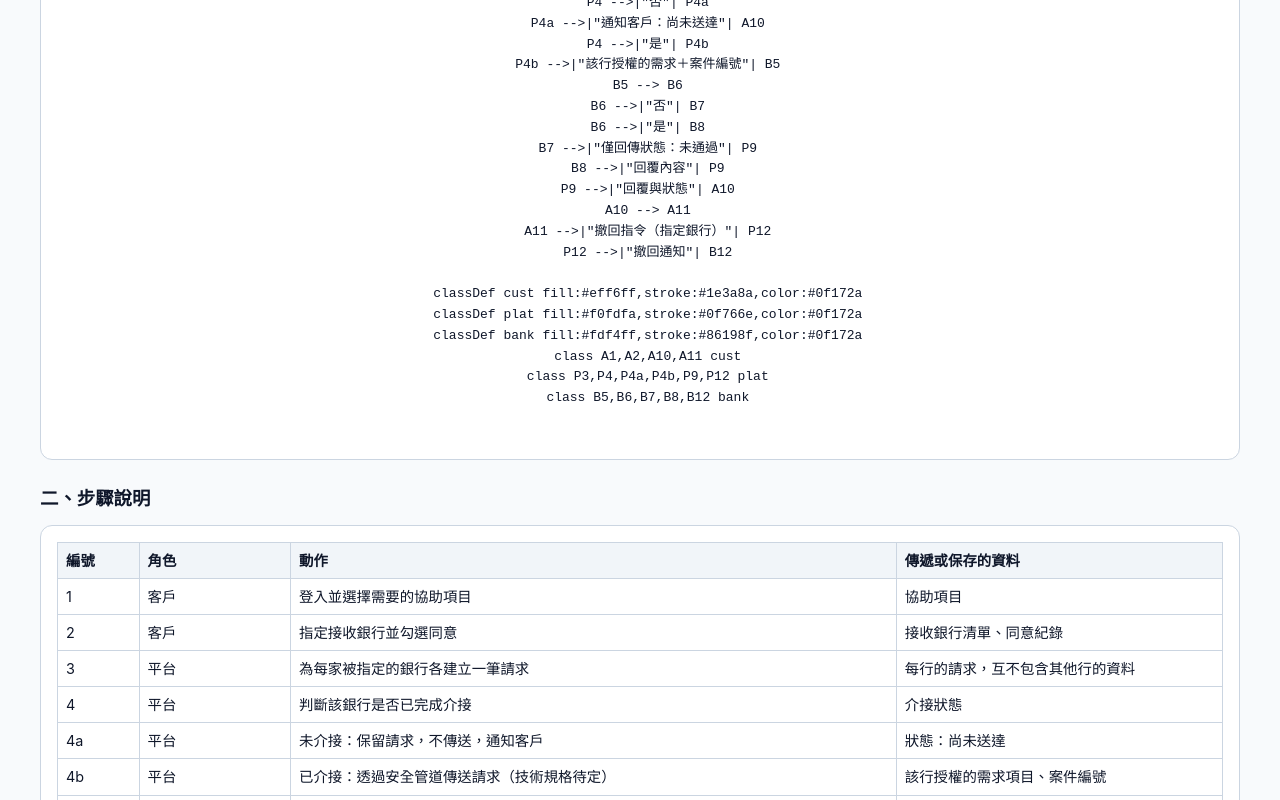
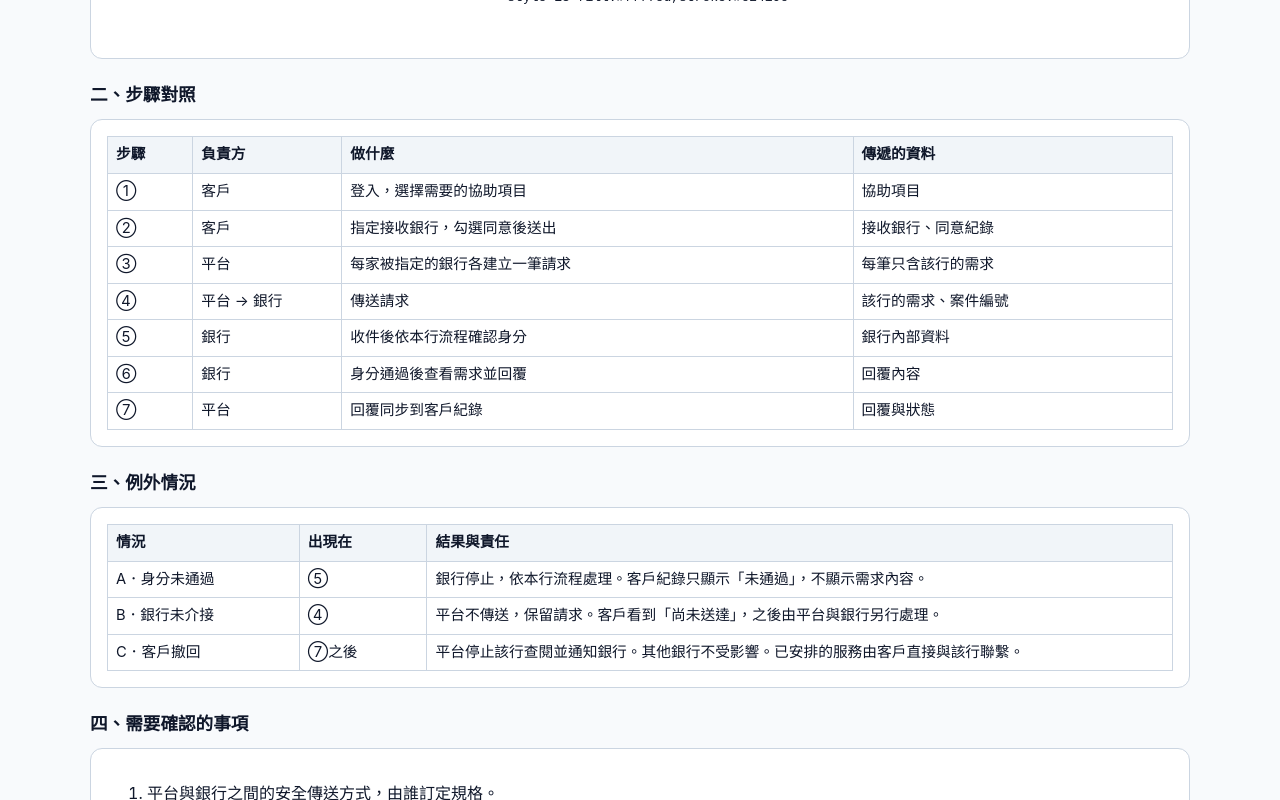
Before and after one commit to finsustcf/aaf, a plain HTML site: page step.html in a window 1280 px wide. Shown: the part 840-1640 px from the top of the page. Drawn offline with Linux system fonts and the light colour scheme.

Commit message:
Update step.html

```diff
--- a/step.html
+++ b/step.html
@@ -3,20 +3,19 @@
 <head>
 <meta charset="UTF-8">
 <meta name="viewport" content="width=device-width, initial-scale=1.0">
-<title>金融友善通行證｜服務流程圖（草稿 v2）</title>
+<title>金融友善通行證｜服務流程圖</title>
 <style>
   @page { size: A4 landscape; margin: 12mm; }
   body { font-family: 'Noto Sans TC', -apple-system, "Segoe UI", Roboto, sans-serif; color: #0f172a; margin: 0; background: #f8fafc; line-height: 1.6; }
-  .wrap { max-width: 1200px; margin: 0 auto; padding: 24px; }
+  .wrap { max-width: 1100px; margin: 0 auto; padding: 24px; }
   h1 { font-size: 1.5rem; margin: 0 0 4px; }
-  h2 { font-size: 1.15rem; margin: 24px 0 8px; }
+  h2 { font-size: 1.1rem; margin: 22px 0 8px; }
   .muted { color: #475569; font-size: .9rem; }
-  .card { background: #fff; border: 1px solid #cbd5e1; border-radius: 12px; padding: 16px; margin-top: 12px; overflow-x: auto; }
-  .draft { background: #fffbeb; border: 1px solid #fcd34d; color: #78350f; border-radius: 8px; padding: 8px 12px; font-size: .9rem; }
-  table { width: 100%; border-collapse: collapse; font-size: .9rem; }
+  .card { background: #fff; border: 1px solid #cbd5e1; border-radius: 12px; padding: 16px; margin-top: 10px; overflow-x: auto; }
+  .note { background: #fffbeb; border: 1px solid #fcd34d; color: #78350f; border-radius: 8px; padding: 8px 12px; font-size: .9rem; }
+  table { width: 100%; border-collapse: collapse; font-size: .92rem; }
   th, td { border: 1px solid #cbd5e1; padding: 6px 8px; text-align: left; vertical-align: top; }
   th { background: #f1f5f9; }
-  .tag { display: inline-block; padding: 0 6px; border-radius: 4px; background: #fde68a; font-size: .8rem; }
   .mermaid { text-align: center; }
   @media print { .wrap { padding: 0; } .card { break-inside: avoid; } }
 </style>
@@ -25,114 +24,79 @@
 <div class="wrap">
 
   <h1>金融友善通行證｜服務流程圖</h1>
-  <p class="muted">三個角色：客戶、共同平台、接收銀行。流程依步驟編號進行；每條箭頭標示傳遞的資料。配對碼已移除，改為平台直接傳送。</p>
-  <div class="draft">草稿。台灣法規尚未查核，表格中的法規欄位皆為「待查核」，不可作為合規結論。</div>
+  <p class="muted">讀法：實線為主流程，由上往下依序進行；虛線為例外情況。配對碼已移除，平台直接傳送請求給銀行。</p>
+  <div class="note">本圖尚未對照台灣現行法規，僅為流程說明，不作為合規結論。</div>
 
-  <h2>一、流程圖</h2>
+  <h2>一、主流程（實線）</h2>
   <div class="card">
     <pre class="mermaid">
-flowchart TD
-  subgraph C["客戶"]
-    A1["[1] 登入並選擇協助需求"]
-    A2["[2] 指定接收銀行並勾選同意"]
-    A10["[10] 查看各行狀態與回覆"]
-    A11["[11] 撤回單一銀行的分享"]
-  end
+flowchart TB
+  S1["① 客戶登入，選擇需要的協助"]
+  S2["② 客戶指定接收銀行，勾選同意，送出"]
+  S3["③ 平台為每家銀行各建立一筆請求"]
+  S4["④ 平台傳送給該銀行（只含該行的需求）"]
+  S5["⑤ 銀行收到請求，依本行流程確認客戶身分"]
+  S6["⑥ 身分確認通過，銀行查看需求並回覆"]
+  S7["⑦ 平台把回覆同步到客戶的「我的紀錄」"]
 
-  subgraph P["共同平台"]
-    P3["[3] 為每家被指定的銀行建立一筆請求"]
-    P4{"[4] 該行已完成介接？"}
-    P4a["[4a] 保留請求，不傳送"]
-    P4b["[4b] 透過安全管道傳送請求"]
-    P9["[9] 同步回覆與狀態至客戶紀錄"]
-    P12["[12] 停止該行查閱"]
-  end
+  S1 --> S2 --> S3 --> S4 --> S5 --> S6 --> S7
 
-  subgraph B["接收銀行"]
-    B5["[5] 接收請求，列入收件匣"]
-    B6{"[6] 依本行流程確認身分？"}
-    B7["[7] 身分未通過或資料不符：停止，依本行流程處理"]
-    B8["[8] 身分通過後顯示需求並回覆"]
-    B12["[12b] 收到撤回通知，停止查閱"]
-  end
+  S5 -. "未通過" .-> E1
+  S4 -. "銀行未介接" .-> E2
+  S7 -. "客戶撤回" .-> E3
 
-  A1 -->|"協助項目"| A2
-  A2 -->|"接收銀行清單＋同意紀錄"| P3
-  P3 -->|"每行各一筆"| P4
-  P4 -->|"否"| P4a
-  P4a -->|"通知客戶：尚未送達"| A10
-  P4 -->|"是"| P4b
-  P4b -->|"該行授權的需求＋案件編號"| B5
-  B5 --> B6
-  B6 -->|"否"| B7
-  B6 -->|"是"| B8
-  B7 -->|"僅回傳狀態：未通過"| P9
-  B8 -->|"回覆內容"| P9
-  P9 -->|"回覆與狀態"| A10
-  A10 --> A11
-  A11 -->|"撤回指令（指定銀行）"| P12
-  P12 -->|"撤回通知"| B12
+  E1["例外 A：銀行停止處理，依本行流程辦理；平台只顯示「未通過」"]
+  E2["例外 B：平台保留請求、不傳送；客戶看到「尚未送達」"]
+  E3["例外 C：平台停止該行查閱並通知銀行；已安排的服務由客戶直接與該行聯繫"]
 
-  classDef cust fill:#eff6ff,stroke:#1e3a8a,color:#0f172a
-  classDef plat fill:#f0fdfa,stroke:#0f766e,color:#0f172a
-  classDef bank fill:#fdf4ff,stroke:#86198f,color:#0f172a
-  class A1,A2,A10,A11 cust
-  class P3,P4,P4a,P4b,P9,P12 plat
-  class B5,B6,B7,B8,B12 bank
+  style S1 fill:#eff6ff,stroke:#1e3a8a
+  style S2 fill:#eff6ff,stroke:#1e3a8a
+  style S3 fill:#f0fdfa,stroke:#0f766e
+  style S4 fill:#f0fdfa,stroke:#0f766e
+  style S5 fill:#fdf4ff,stroke:#86198f
+  style S6 fill:#fdf4ff,stroke:#86198f
+  style S7 fill:#f0fdfa,stroke:#0f766e
+  style E1 fill:#fff7ed,stroke:#c2410c
+  style E2 fill:#fff7ed,stroke:#c2410c
+  style E3 fill:#fff7ed,stroke:#c2410c
     </pre>
   </div>
 
-  <h2>二、步驟說明</h2>
+  <h2>二、步驟對照</h2>
   <div class="card">
     <table>
-      <thead><tr><th style="width:7%">編號</th><th style="width:13%">角色</th><th>動作</th><th style="width:28%">傳遞或保存的資料</th></tr></thead>
+      <thead><tr><th style="width:8%">步驟</th><th style="width:14%">負責方</th><th>做什麼</th><th style="width:30%">傳遞的資料</th></tr></thead>
       <tbody>
-        <tr><td>1</td><td>客戶</td><td>登入並選擇需要的協助項目</td><td>協助項目</td></tr>
-        <tr><td>2</td><td>客戶</td><td>指定接收銀行並勾選同意</td><td>接收銀行清單、同意紀錄</td></tr>
-        <tr><td>3</td><td>平台</td><td>為每家被指定的銀行各建立一筆請求</td><td>每行的請求，互不包含其他行的資料</td></tr>
-        <tr><td>4</td><td>平台</td><td>判斷該銀行是否已完成介接</td><td>介接狀態</td></tr>
-        <tr><td>4a</td><td>平台</td><td>未介接：保留請求，不傳送，通知客戶</td><td>狀態：尚未送達</td></tr>
-        <tr><td>4b</td><td>平台</td><td>已介接：透過安全管道傳送請求（技術規格待定）</td><td>該行授權的需求項目、案件編號</td></tr>
-        <tr><td>5</td><td>銀行</td><td>接收請求，列入收件匣</td><td>僅狀態與案件編號，不含需求內容</td></tr>
-        <tr><td>6</td><td>銀行</td><td>依本行身分確認流程確認客戶</td><td>銀行自有流程的資料</td></tr>
-        <tr><td>7</td><td>銀行</td><td>身分未通過，或請求與客戶不符：停止，依本行流程處理</td><td>平台僅記錄「未通過」狀態</td></tr>
-        <tr><td>8</td><td>銀行</td><td>身分通過後，顯示需求內容並回覆</td><td>回覆內容</td></tr>
-        <tr><td>9</td><td>平台</td><td>將回覆或未通過狀態同步至客戶紀錄</td><td>回覆內容、狀態</td></tr>
-        <tr><td>10</td><td>客戶</td><td>查看各行狀態與回覆</td><td>—</td></tr>
-        <tr><td>11</td><td>客戶</td><td>撤回單一銀行的分享</td><td>撤回指令（指定銀行）</td></tr>
-        <tr><td>12</td><td>平台</td><td>停止該行查閱，並通知該行</td><td>撤回通知</td></tr>
-        <tr><td>12b</td><td>銀行</td><td>收到撤回通知，停止查閱</td><td>—</td></tr>
+        <tr><td>①</td><td>客戶</td><td>登入，選擇需要的協助項目</td><td>協助項目</td></tr>
+        <tr><td>②</td><td>客戶</td><td>指定接收銀行，勾選同意後送出</td><td>接收銀行、同意紀錄</td></tr>
+        <tr><td>③</td><td>平台</td><td>每家被指定的銀行各建立一筆請求</td><td>每筆只含該行的需求</td></tr>
+        <tr><td>④</td><td>平台 → 銀行</td><td>傳送請求</td><td>該行的需求、案件編號</td></tr>
+        <tr><td>⑤</td><td>銀行</td><td>收件後依本行流程確認身分</td><td>銀行內部資料</td></tr>
+        <tr><td>⑥</td><td>銀行</td><td>身分通過後查看需求並回覆</td><td>回覆內容</td></tr>
+        <tr><td>⑦</td><td>平台</td><td>回覆同步到客戶紀錄</td><td>回覆與狀態</td></tr>
       </tbody>
     </table>
   </div>
 
-  <h2>三、關鍵分支</h2>
+  <h2>三、例外情況</h2>
   <div class="card">
     <table>
-      <thead><tr><th style="width:22%">情況</th><th style="width:14%">對應步驟</th><th>流程停在哪、由誰接手</th></tr></thead>
+      <thead><tr><th style="width:18%">情況</th><th style="width:12%">出現在</th><th>結果與責任</th></tr></thead>
       <tbody>
-        <tr><td>銀行未完成介接</td><td>4a</td><td>平台保留請求，不傳送。客戶看到「尚未送達」，後續由平台或銀行另行聯繫。</td></tr>
-        <tr><td>身分未通過</td><td>6 → 7</td><td>銀行停止處理，依本行流程辦理。平台只記錄「未通過」，客戶紀錄中不顯示需求內容。</td></tr>
-        <tr><td>請求與客戶不符</td><td>6 → 7</td><td>銀行停止處理，並依本行流程處理。平台不以配對碼定位，因此不會有碼比對失敗的情況。</td></tr>
-        <tr><td>客戶撤回</td><td>11 → 12 → 12b</td><td>平台立即停止該行查閱。已安排的服務需由客戶直接與該行聯繫。其他銀行不受影響。</td></tr>
+        <tr><td>A．身分未通過</td><td>⑤</td><td>銀行停止，依本行流程處理。客戶紀錄只顯示「未通過」，不顯示需求內容。</td></tr>
+        <tr><td>B．銀行未介接</td><td>④</td><td>平台不傳送，保留請求。客戶看到「尚未送達」，之後由平台與銀行另行處理。</td></tr>
+        <tr><td>C．客戶撤回</td><td>⑦之後</td><td>平台停止該行查閱並通知銀行。其他銀行不受影響。已安排的服務由客戶直接與該行聯繫。</td></tr>
       </tbody>
     </table>
   </div>
 
-  <h2>四、可行性與法規（待查核）</h2>
+  <h2>四、需要確認的事項</h2>
   <div class="card">
-    <table>
-      <thead><tr><th style="width:24%">爭點</th><th style="width:12%">對應步驟</th><th>待查核的規範</th><th style="width:12%">狀態</th></tr></thead>
-      <tbody>
-        <tr><td>平台直接傳送需求給銀行的依據</td><td>3、4b</td><td>個人資料保護法（特種個資、蒐集目的與同意格式）、委外與資料傳遞規定</td><td><span class="tag">待查核</span></td></tr>
-        <tr><td>銀行身分確認的方式與責任</td><td>6</td><td>金管會電子銀行業務安全控管相關規範</td><td><span class="tag">待查核</span></td></tr>
-        <tr><td>各行可接收與回覆的服務範圍</td><td>2、8</td><td>銀行公會業務合作自律規範（開放銀行）</td><td><span class="tag">待查核</span></td></tr>
-        <tr><td>安全管道的技術標準</td><td>4b</td><td>財金公司技術與資安標準</td><td><span class="tag">待查核</span></td></tr>
-        <tr><td>撤回與未通過後的資料保存期限</td><td>7、9、12</td><td>個資保存與刪除相關規定</td><td><span class="tag">待查核</span></td></tr>
-        <tr><td>介接成本與難度</td><td>4</td><td>Moneybook 經驗（業者觀點，非普遍結論）</td><td>僅供參考</td></tr>
-      </tbody>
-    </table>
-    <p class="muted" style="margin-top:12px">以上為待查核清單，尚未對照台灣現行條文，不代表合規結論。第三階段「交易面資訊」的核備狀態，需以金管會官方公告為準。</p>
+    <ol>
+      <li>平台與銀行之間的安全傳送方式，由誰訂定規格。</li>
+      <li>身分確認的責任歸屬，是銀行自行負責，還是平台也要參與。</li>
+      <li>未通過與撤回後，平台保留資料的期限。</li>
+    </ol>
   </div>
 
 </div>
@@ -140,7 +104,7 @@ flowchart TD
 <script type="module">
   import mermaid from 'https://cdn.jsdelivr.net/npm/mermaid@10/dist/mermaid.esm.min.mjs';
   mermaid.initialize({ startOnLoad: true, securityLevel: 'loose', theme: 'base',
-    flowchart: { htmlLabels: true, curve: 'basis', nodeSpacing: 40, rankSpacing: 50 } });
+    flowchart: { htmlLabels: true, curve: 'basis', nodeSpacing: 50, rankSpacing: 45 } });
 </script>
 </body>
 </html>
```
